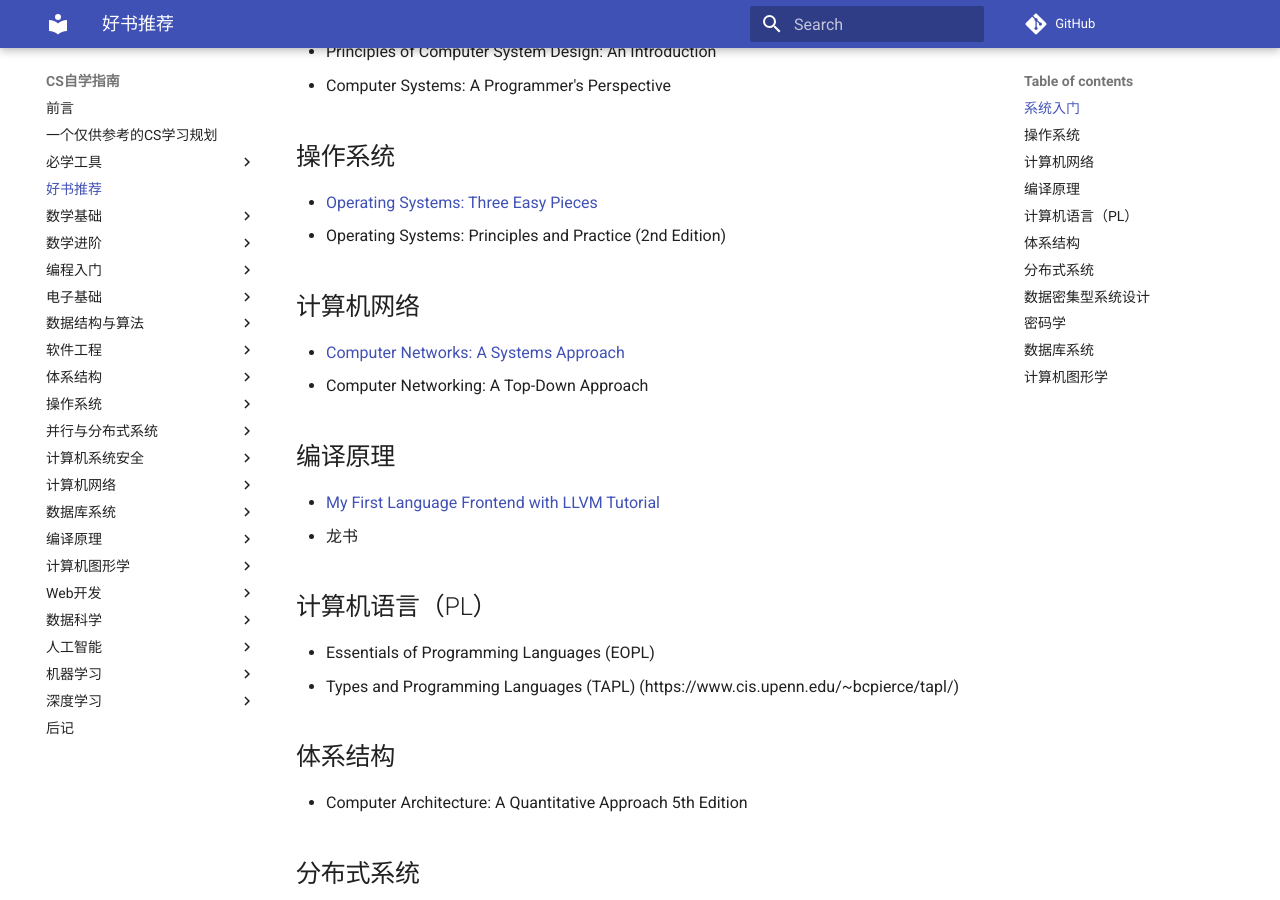
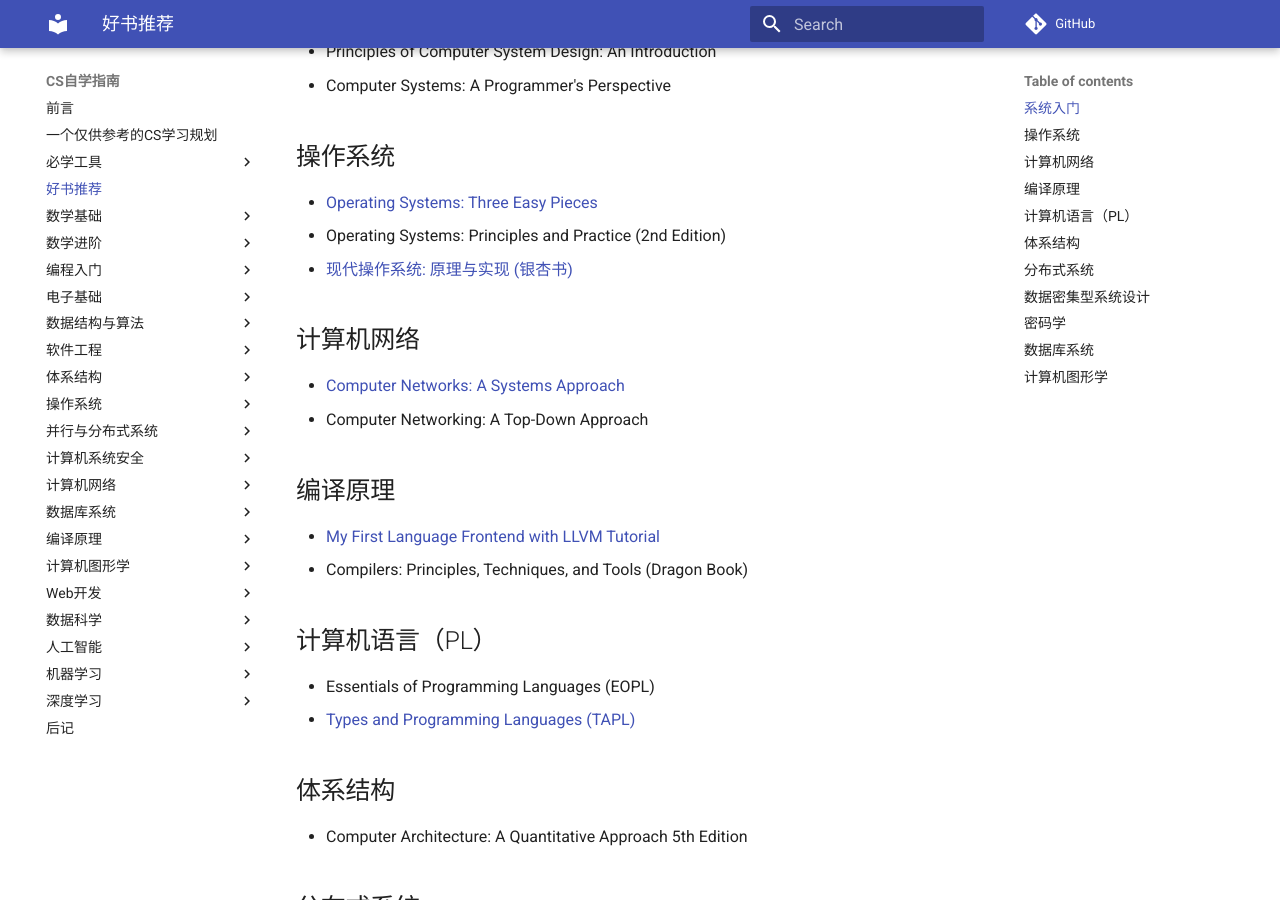
Before and after one commit to PKUFlyingPig/cs-self-learning, an MkDocs documentation site: the page built from docs/好书推荐.md, in a window 1280 px wide and 900 px high, scrolled down 324 px. Built offline with MkDocs 1.6.1 and Material for MkDocs 9.7.7, drawn with Linux system fonts in a browser that asks for light colours; comment, search, counter and statistics services are not loaded.

Commit message:
fix typo && add book to recommendation lists

```diff
--- a/docs/好书推荐.md
+++ b/docs/好书推荐.md
@@ -8,15 +8,16 @@
 ## 操作系统
 - [Operating Systems: Three Easy Pieces](https://pages.cs.wisc.edu/~remzi/OSTEP/)
 - Operating Systems: Principles and Practice (2nd Edition)
+- [现代操作系统: 原理与实现 (银杏书)](https://ipads.se.sjtu.edu.cn/mospi/)
 ## 计算机网络
 - [Computer Networks: A Systems Approach](https://book.systemsapproach.org/foreword.html)
 - Computer Networking: A Top-Down Approach
 ## 编译原理
 - [My First Language Frontend with LLVM Tutorial](https://llvm.org/docs/tutorial/MyFirstLanguageFrontend/index.html)
-- 龙书
+- Compilers: Principles, Techniques, and Tools (Dragon Book)
 ## 计算机语言（PL）
 - Essentials of Programming Languages (EOPL)
-- Types and Programming Languages (TAPL) (https://www.cis.upenn.edu/~bcpierce/tapl/)
+- [Types and Programming Languages (TAPL)](https://www.cis.upenn.edu/~bcpierce/tapl/)
 ## 体系结构
 - Computer Architecture: A Quantitative Approach 5th Edition
 ## 分布式系统
```
